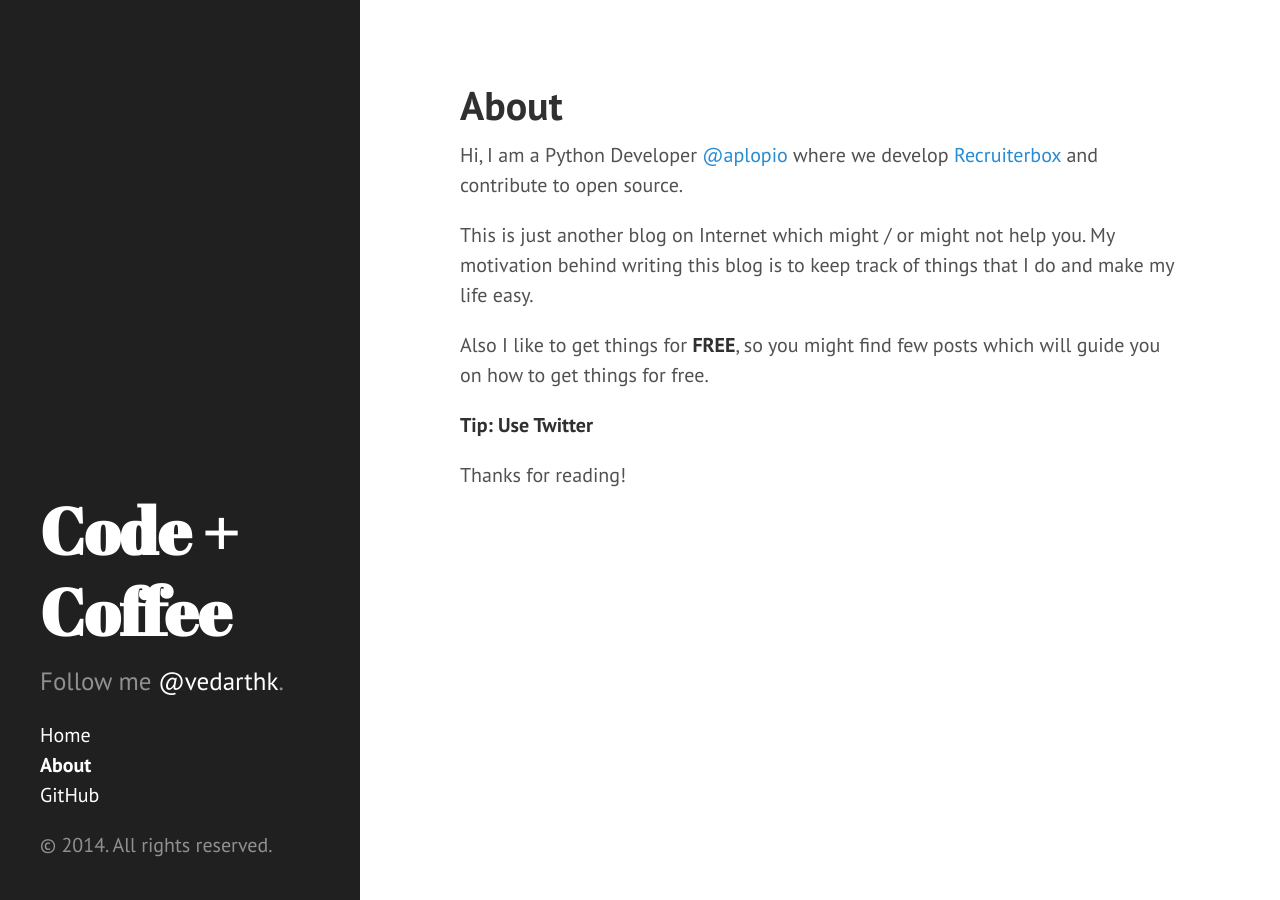
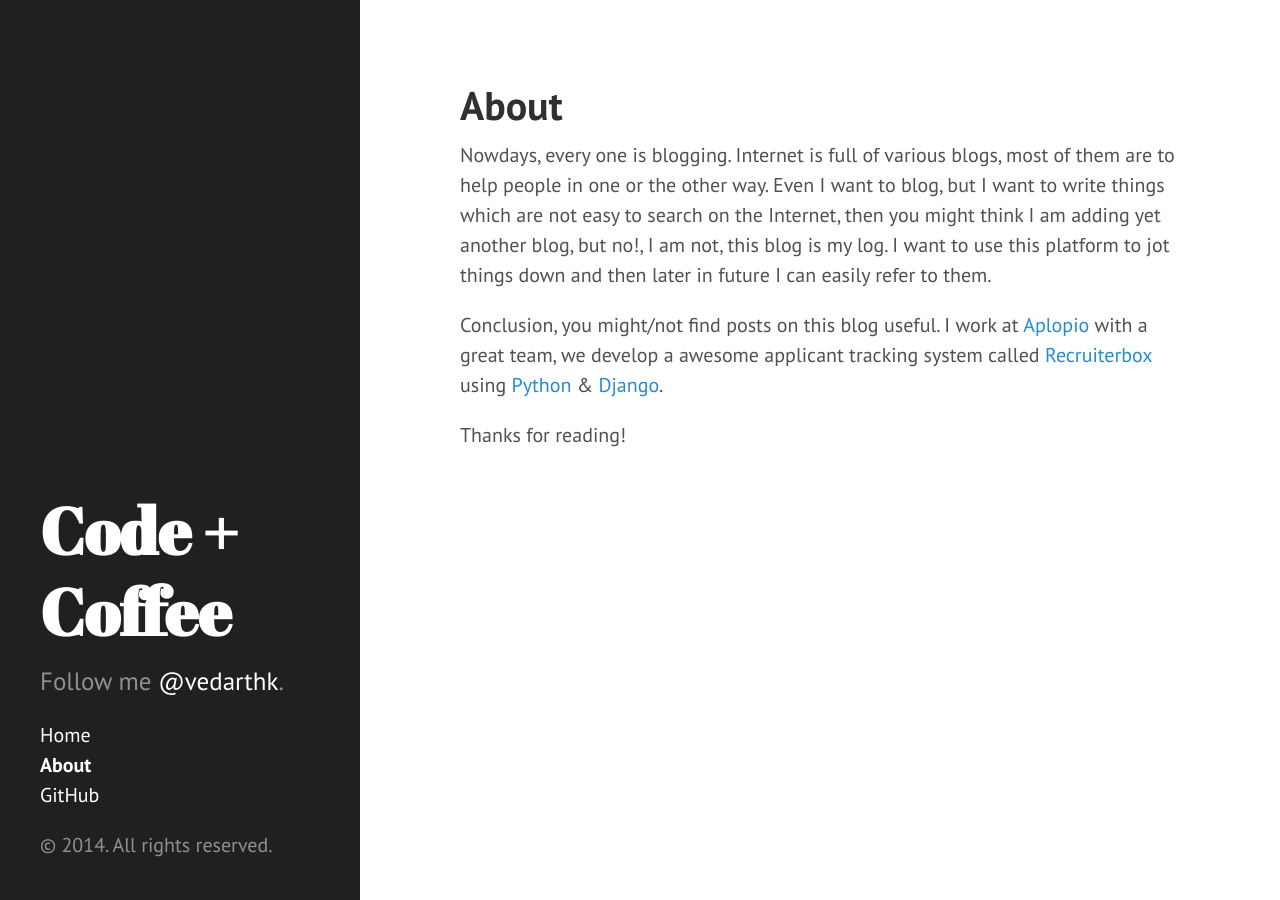
Before and after one commit to vedarthk/vedarthk.github.io, a Jekyll site: the page built from about.md, in a window 1280 px wide. Built offline with Jekyll 4.4.1, drawn with Linux system fonts in a browser that asks for light colours; Markdown is read by kramdown in place of the engine named in the settings.

Commit message:
modify about

```diff
--- a/about.md
+++ b/about.md
@@ -4,13 +4,8 @@ title: About
 ---
 
 
-  Hi, I am a Python Developer [@aplopio](http://aplopio.com) where we develop [Recruiterbox](http://recruiterbox.com) and contribute to open source.
+  Nowdays, every one is blogging. Internet is full of various blogs, most of them are to help people in one or the other way. Even I want to blog, but I want to write things which are not easy to search on the Internet, then you might think I am adding yet another blog, but no!, I am not, this blog is my log. I want to use this platform to jot things down and then later in future I can easily refer to them.
 
-This is just another blog on Internet which might / or might not help you. My motivation behind writing this blog is to keep track of things that I do and make my life easy.
-
-Also I like to get things for **FREE**, so you might find few posts which will guide you on how to get things for free.
-
-**Tip: Use Twitter**
-
+Conclusion, you might/not find posts on this blog useful. I work at [Aplopio](http://aplopio.com) with a great team, we develop a awesome applicant tracking system called [Recruiterbox](http://recruiterbox.com) using [Python](http://www.python.org) & [Django](http://www.djangoproject.com).
 
 Thanks for reading!
```
Also changed, not shown: _posts/2014-05-12-make-your-personal-computer-a-web-server.md (+1 -0 lines).
